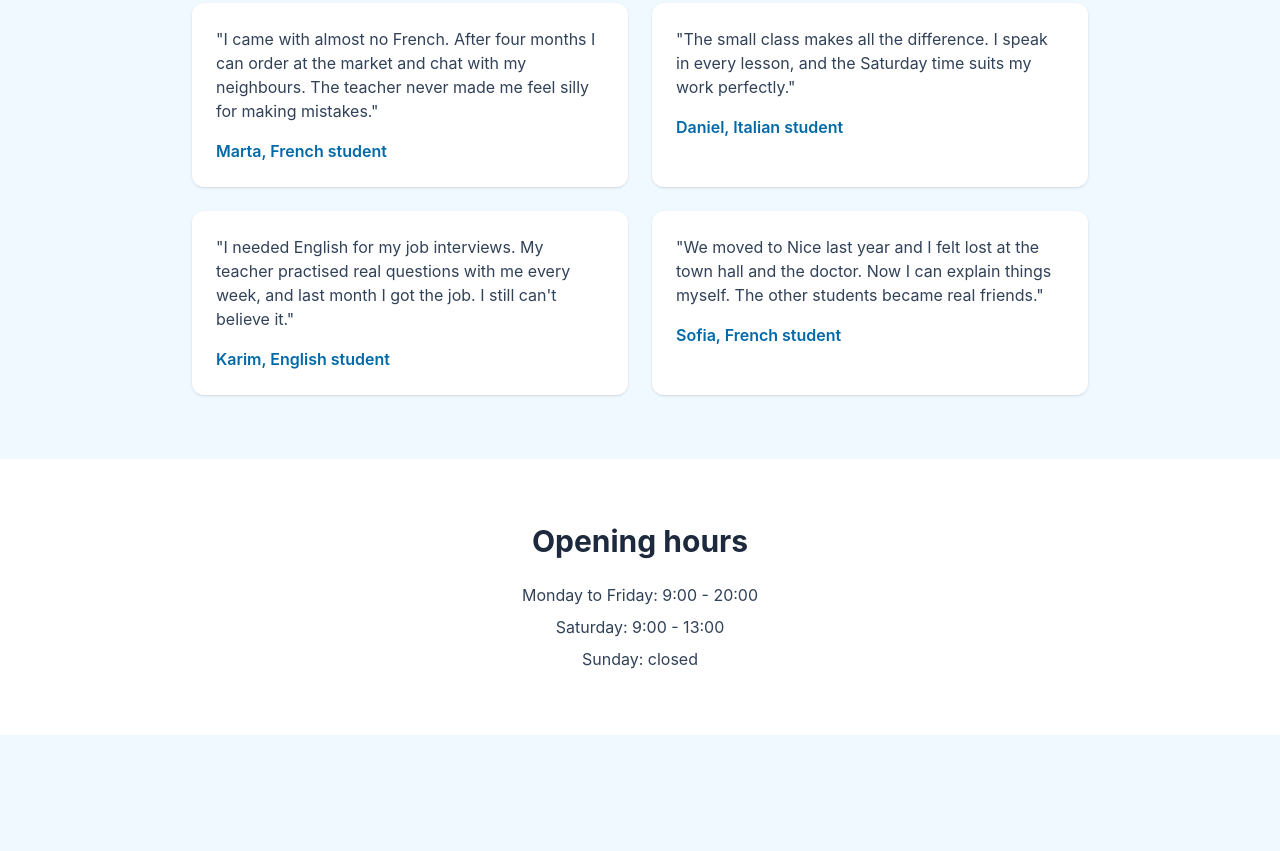
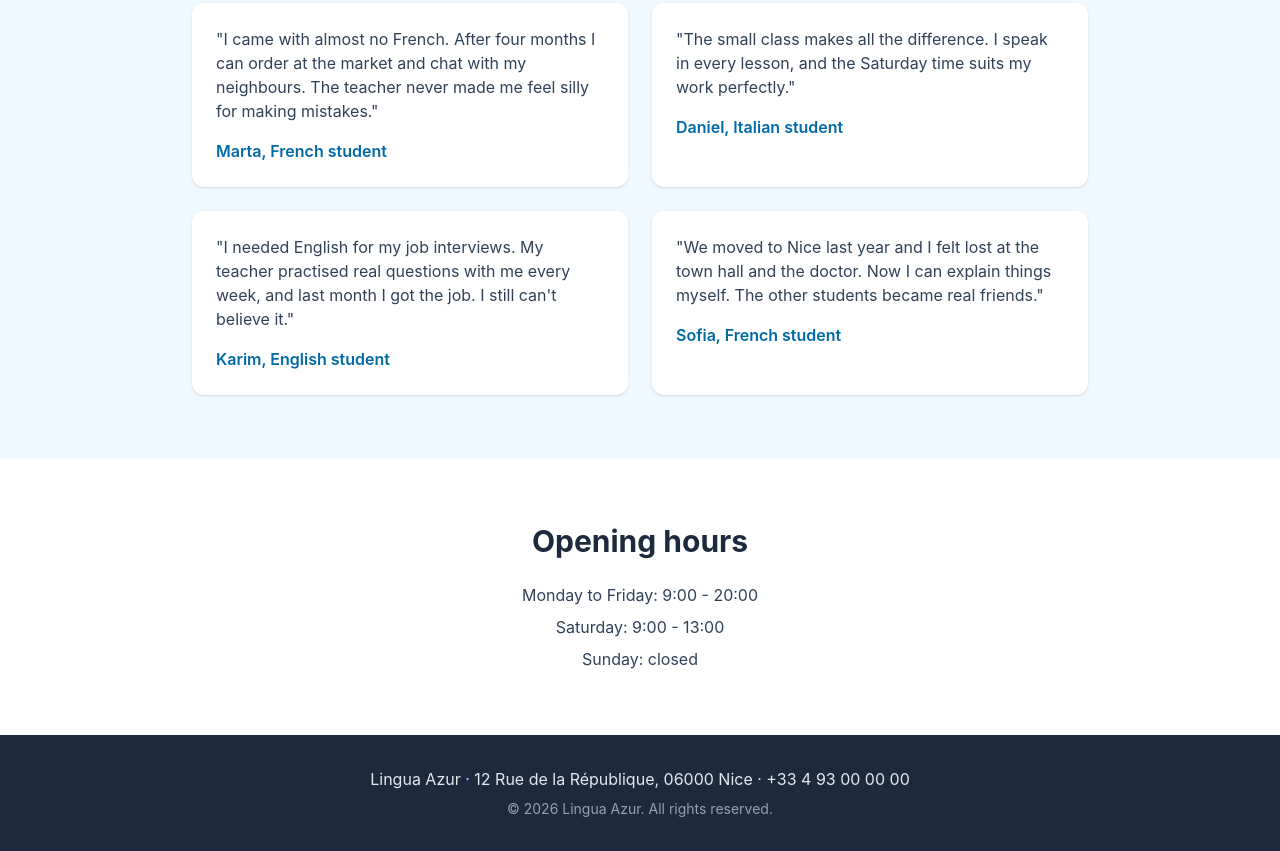
Before and after one commit to vanjulT/lingua-azur, a website: page index.html in a window 1280 px wide. Shown: the part 1069-1920 px from the top of the page. Before the commit the page ends 1804 px from the top, so only its background shows below. Drawn offline with Linux system fonts and the light colour scheme.

Commit message:
Add opening hours section and footer

```diff
--- a/index.html
+++ b/index.html
@@ -101,6 +101,11 @@
     </section>
 
   </main>
+  <footer class="bg-slate-800 py-8 px-6 text-center text-slate-200">
+    <p>Lingua Azur · 12 Rue de la République, 06000 Nice · +33 4 93 00 00 00</p>
+    <p class="mt-2 text-sm text-slate-400">© 2026 Lingua Azur. All rights reserved.</p>
+  </footer>
+
 
 </body>
 </html>
```
Also changed, not shown: css/output.css.
